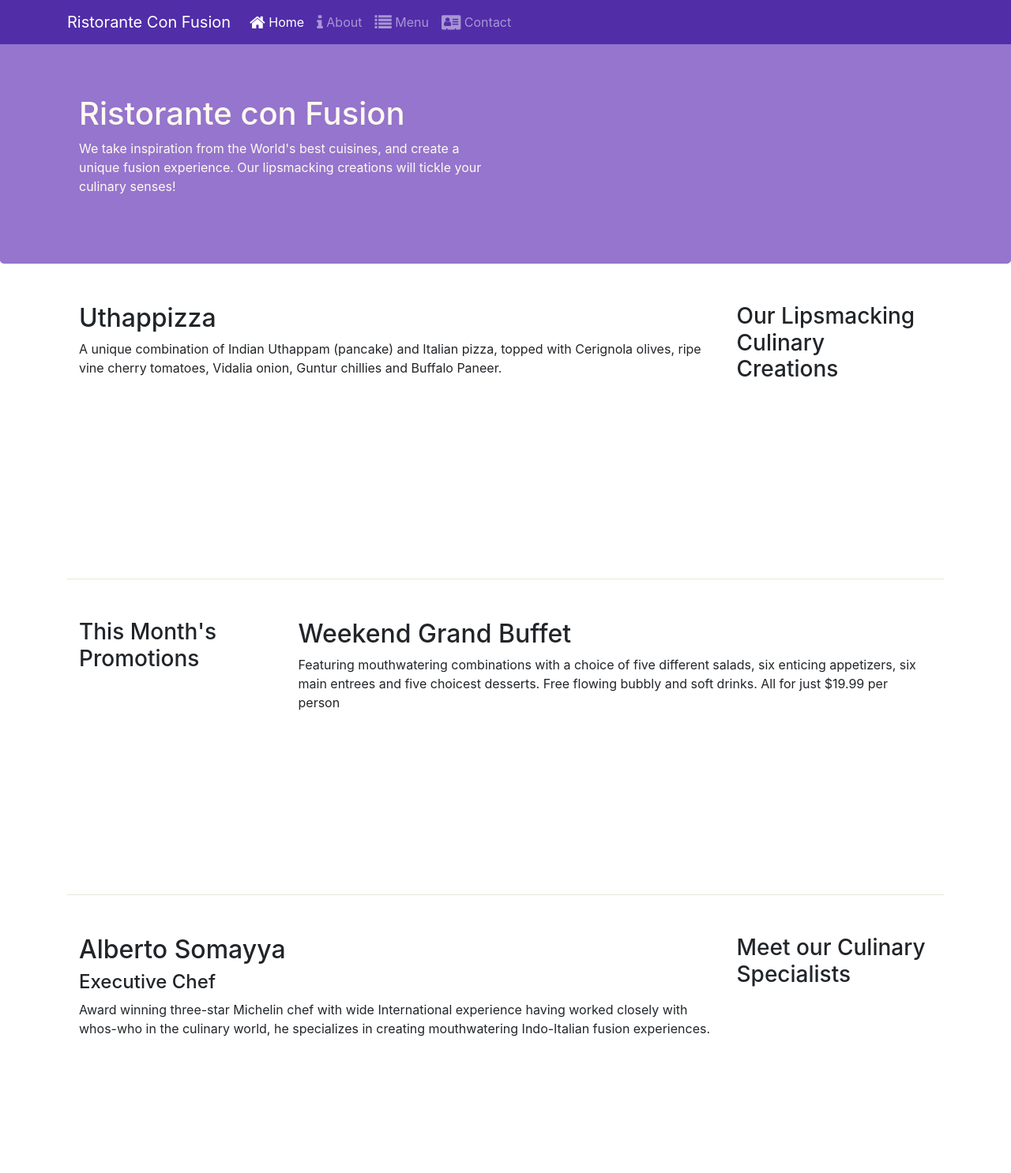
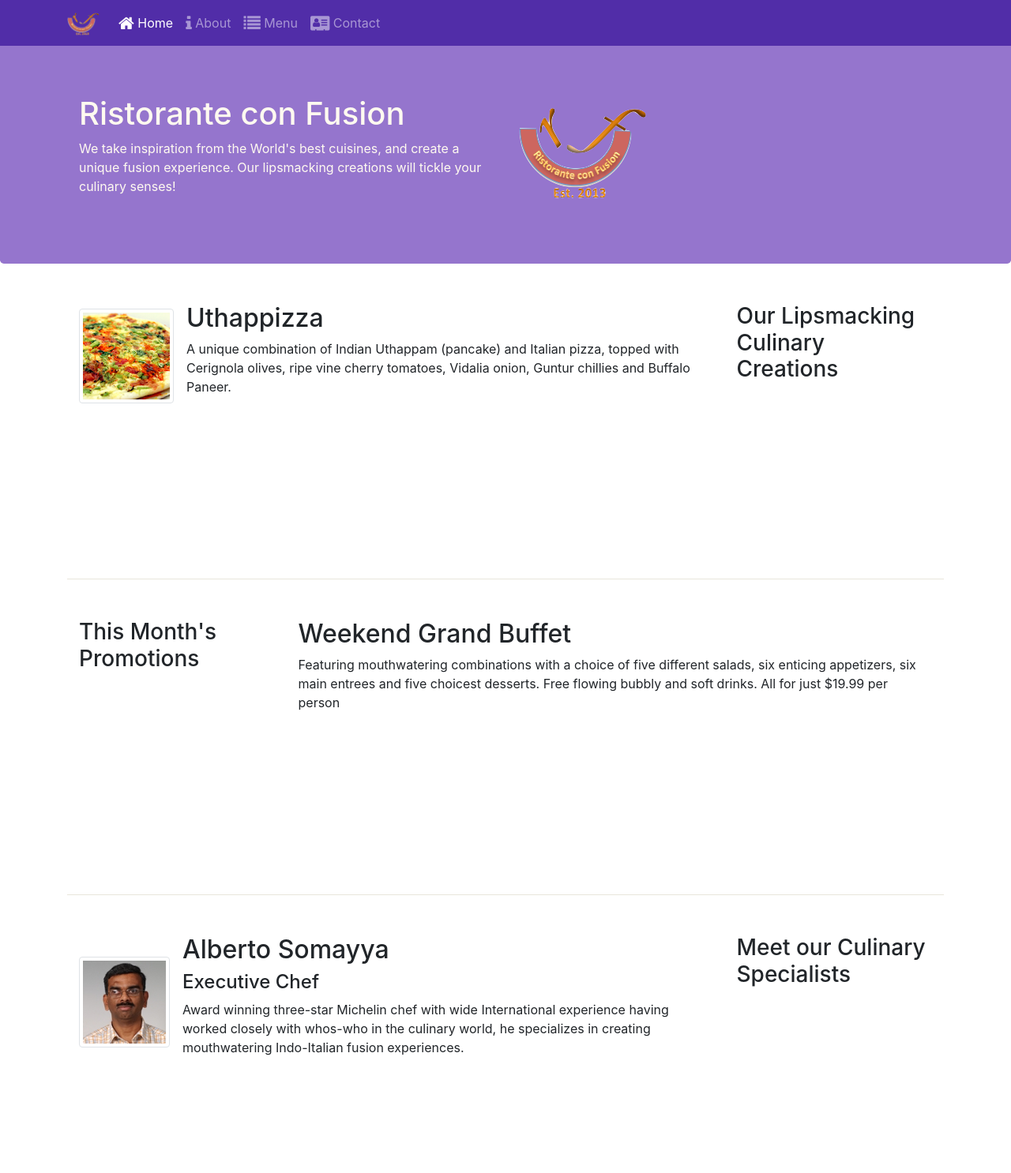
Before and after one commit to ayushsaun/Bootstrap, a website: page index.html in a window 1280 px wide. Shown: the top 1486 px of the page at 79% size. Drawn offline with nearby package versions, Linux system fonts and the light colour scheme.

Commit message:
Images and Media

```diff
--- a/index.html
+++ b/index.html
@@ -24,7 +24,7 @@
             <button class="navbar-toggler" type="button" data-toggle="collapse" data-target="#Navbar">
                 <span class="navbar-toggler-icon"></span>
             </button>
-            <a href="index.html" class="navbar-brand">Ristorante Con Fusion</a>
+            <a href="index.html" class="navbar-brand"><img src="./assets/img/logo.png" height="30px" width="41px"></a>
             <div class="collapse navbar-collapse" id="Navbar">
                 <ul class="navbar-nav mr-auto">
                     <li class="nav-item active"><a href="index.html" class="nav-link"><span class="fa fa-home fa-lg"></span> Home</a></li>
@@ -42,7 +42,8 @@
                     <h1>Ristorante con Fusion</h1>
                     <p>We take inspiration from the World's best cuisines, and create a unique fusion experience. Our lipsmacking creations will tickle your culinary senses!</p>
                 </div>
-                <div class="col-12 col-sm">
+                <div class="col-12 col-sm align-self-center">
+                    <img src="./assets/img/logo.png" class="img-fluid">
                 </div>
             </div>
         </div>
@@ -54,8 +55,13 @@
                 <h3>Our Lipsmacking Culinary Creations</h3>
             </div>
             <div class="col col-sm col-md order-sm-first">
-                <h2>Uthappizza</h2>
+                <div class="media">
+                    <img class="d-flex mr-3 img-thumbnail align-self-center" src="./assets/img/uthappizza.png" alt="uthappizza">
+                    <div class="media-body">
+                        <h2 class="mt-0">Uthappizza</h2>
                 <p class="d-none d-sm-block">A unique combination of Indian Uthappam (pancake) and Italian pizza, topped with Cerignola olives, ripe vine cherry tomatoes, Vidalia onion, Guntur chillies and Buffalo Paneer.</p>
+                    </div>
+                </div>
             </div>
         </div>
 
@@ -75,9 +81,14 @@
                 <h3>Meet our Culinary Specialists</h3>
             </div>
             <div class="col col-sm col-md order-sm-first">
-                <h2>Alberto Somayya</h2>
-                <h4>Executive Chef</h4>
-                <p class="d-none d-sm-block">Award winning three-star Michelin chef with wide International experience having worked closely with whos-who in the culinary world, he specializes in creating mouthwatering Indo-Italian fusion experiences. </p>
+                <div class="media">
+                    <img class="d-flex mr-3 img-thumbnail align-self-center" src="./assets/img/alberto.png" alt="alberto somayya">
+                    <div class="media-body">
+                        <h2 class="mt-0">Alberto Somayya</h2>
+                        <h4>Executive Chef</h4>
+                        <p class="d-none d-sm-block">Award winning three-star Michelin chef with wide International experience having worked closely with whos-who in the culinary world, he specializes in creating mouthwatering Indo-Italian fusion experiences. </p>
+                    </div>
+                </div>
             </div>
         </div>
     </div>
```
Also changed, not shown: aboutus.html (+3 -2 lines), contactus.html (+3 -2 lines), assets/img/alberto.png (added), assets/img/buffet.png (added), assets/img/logo.png (added), assets/img/uthappizza.png (added), 1 other file.
